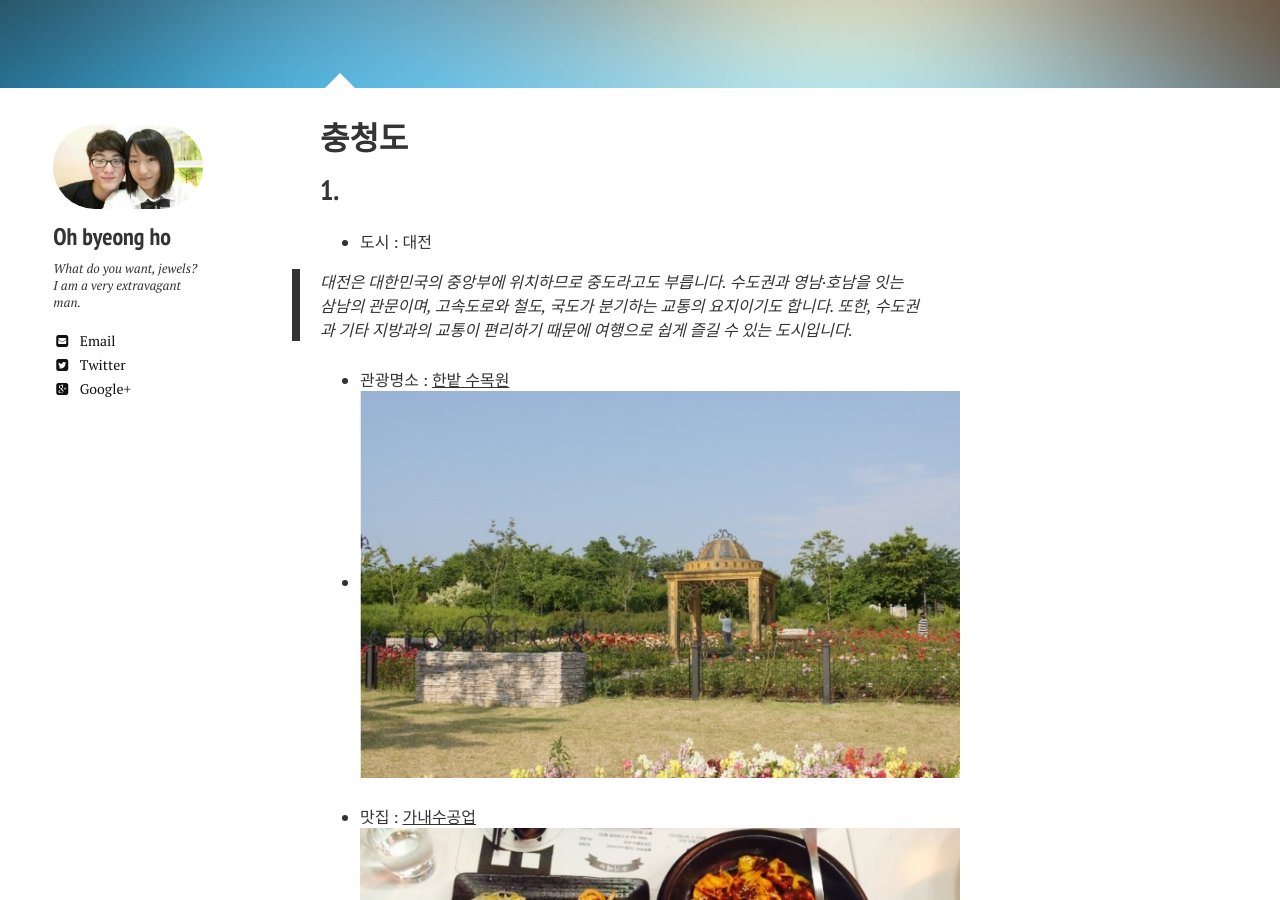
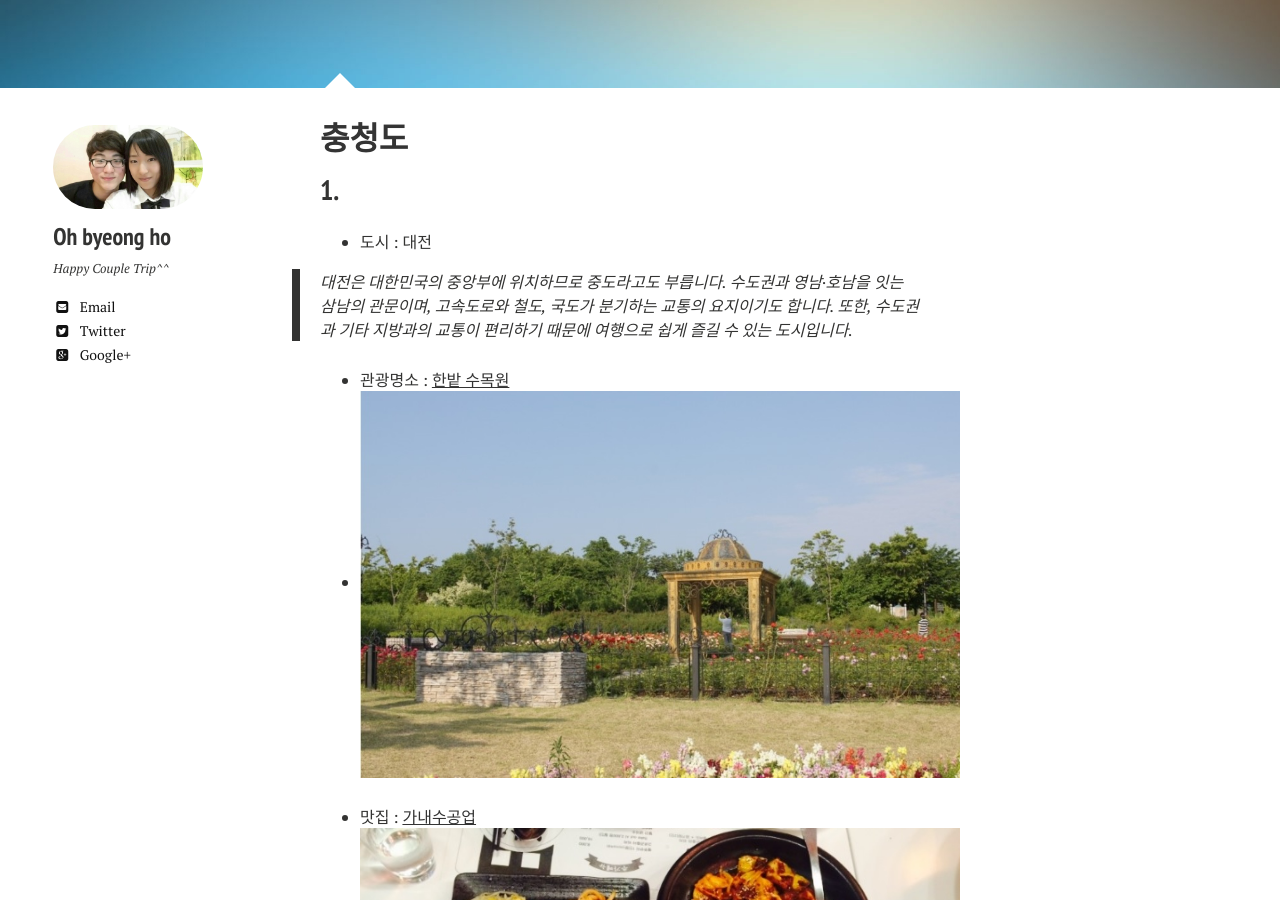
Before and after one commit to shinojin/shinojin.github.com, a Jekyll site: the page built from _posts/2013-08-16-code-highlighting-post.md, in a window 1280 px wide and 900 px high, scrolled down 333 px. Built offline with Jekyll 4.4.1, drawn with Linux system fonts in a browser that asks for light colours; nearby versions of some CDN libraries.

Commit message:
Update authors.yml

```diff
--- a/_data/authors.yml
+++ b/_data/authors.yml
@@ -4,7 +4,7 @@ billy_rick:
   name: Oh byeong ho
   web: http://thewhip.com
   email: passion6969@koreatech.ac.kr
-  bio: "What do you want, jewels? I am a very extravagant man."
+  bio: "Happy Couple Trip^^"
   avatar: bio-photo-2.jpg
   twitter: extravagantman
   google:
```
